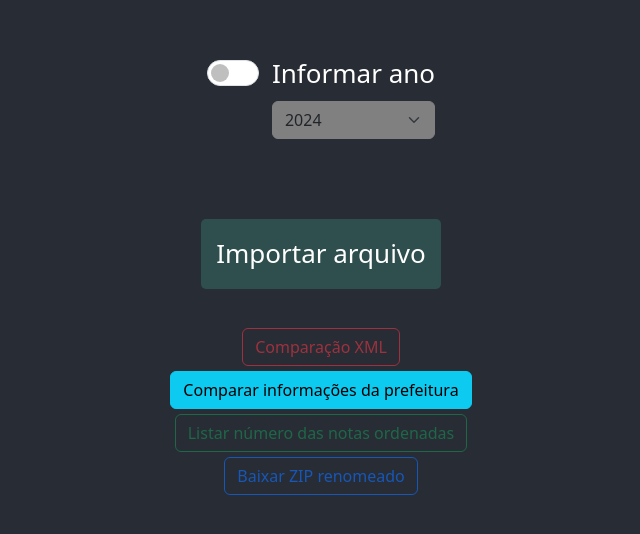
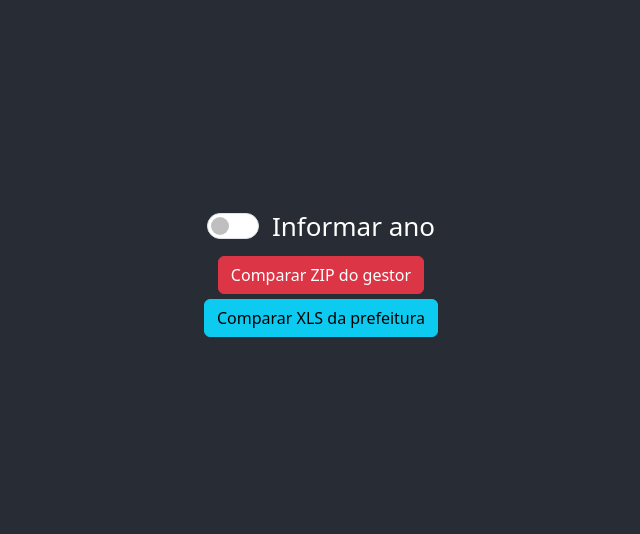
Before and after one commit to VictorLoures/leitorZip, a React (Create React App) app: page / in a window 1280 px wide. Shown: the part 126-660 px from the top of the page, without its empty margins (319-959 px from the left). Built offline with nearby package versions, Linux system fonts and the light colour scheme.

Commit message:
Redsign e alteração da estrutura

```diff
--- a/package.json
+++ b/package.json
@@ -7,7 +7,6 @@
     "@testing-library/react": "^13.4.0",
     "@testing-library/user-event": "^13.5.0",
     "bootstrap": "^5.3.1",
-    "js-file-download": "^0.4.12",
     "jszip": "^3.10.1",
     "react": "^18.2.0",
     "react-dom": "^18.2.0",
--- a/src/App.js
+++ b/src/App.js
@@ -1,6 +1,5 @@
 import "./App.css";
 import JSZip from "jszip";
-import download from "js-file-download";
 import { useState } from "react";
 import "bootstrap/dist/css/bootstrap.min.css";
 import {
@@ -55,9 +54,7 @@ function App() {
     useState(false);
   const [notasGestor, setNotasGestor] = useState(null);
   const toggleComparacao = () => {
-    if (!modalComparacao) {
-      listarNotas();
-    } else {
+    if (modalComparacao) {
       setInfoGestor(null);
       setShowResult(false);
       setNotasPresentesGestor(null);
@@ -76,14 +73,6 @@ function App() {
     setModalComparacaoPrefeitura(!modalComparacaoPrefeitura);
   };
 
-  const downloadZip = (zip, name) => {
-    zip.generateAsync({ type: "blob" }).then((blobdata) => {
-      const zipblob = new Blob([blobdata]);
-      download(zipblob, name);
-      setTimeout(() => window.location.reload(true), 500);
-    });
-  };
-
   const setZip = (file) => {
     setPath(file.target.files[0]);
     setFileName(getNameFmt(file));
@@ -97,26 +86,6 @@ function App() {
   const getNameFmt = (file) => {
     const name = file.target.value;
     return name.substring(name.lastIndexOf("\\") + 1, name.indexOf("."));
-  };
-
-  const downloadZipRenomeado = () => {
-    const zip = JSZip();
-    const zipDownload = JSZip();
-    zip.loadAsync(path).then(function (res) {
-      if (res.files) {
-        const keys = Object.keys(res.files);
-        zipDownload.files = {};
-        keys.forEach((key) => {
-          const index = res.files[key].name.lastIndexOf(".xml") - 11;
-          const name = res.files[key].name.substring(index);
-
-          res.files[key].name = name;
-          zipDownload.files[res.files[key].name] = res.files[key];
-        });
-        downloadZip(zipDownload, fileName + "Renomeado.zip");
-        document.getElementById("inputFile").value = "";
-      }
-    });
   };
 
   const listarNotas = () => {
@@ -269,6 +238,43 @@ function App() {
                     type="textarea"
                     onChange={(info) => setInfoGestor(info.target.value)}
                   />
+                  <div
+                    style={{
+                      color: "white",
+                      display: "flex",
+                      flexDirection: "column",
+                      alignItems: "center",
+                      gap: "10px",
+                      marginTop: "10px",
+                    }}
+                  >
+                    <label for="inputFile" className="inputFile">
+                      Importar arquivo
+                    </label>
+                    <input
+                      type="file"
+                      id="inputFile"
+                      onChange={setZip}
+                      className="hidden"
+                      textContent="teste"
+                      name="inputFile"
+                      accept=".zip"
+                    />
+                    {fileName && (
+                      <p style={{ color: "black" }}>
+                        Arquivo escolhido: {fileName + ".zip"}
+                      </p>
+                    )}
+                    <Button
+                      onClick={toggle}
+                      color="success"
+                      outline={!path}
+                      disabled={!path}
+                      style={{ marginBottom: 5, cursor: "pointer" }}
+                    >
+                      Listar número das notas ordenadas
+                    </Button>
+                  </div>
                   <Button
                     onClick={traduzirInfoGestor}
                     color="primary"
@@ -417,6 +423,7 @@ function App() {
           <FormGroup switch>
             <Input type="switch" onClick={setInfoAno} id="switch1" />
             <Label switch={"switch1"}>Informar ano</Label>
+            {informarAno && (
               <Input
                 id="exampleSelect"
                 name="select"
@@ -433,57 +440,23 @@ function App() {
                   );
                 })}
               </Input>
-            <br />
+            )}
             <br />
           </FormGroup>
         </div>
-        <label for="inputFile" className="inputFile">
-          Importar arquivo
-        </label>
-        <input
-          type="file"
-          id="inputFile"
-          onChange={setZip}
-          className="hidden"
-          textContent="teste"
-          name="inputFile"
-          accept=".zip"
-        />
-        {fileName && <p>Arquivo escolhido: {fileName + ".zip"}</p>}
-        <br />
         <Button
           onClick={toggleComparacao}
           color="danger"
-          outline={!path}
-          disabled={!path}
           style={{ marginBottom: 5, cursor: "pointer" }}
         >
-          Comparação XML
+          Comparar ZIP do gestor
         </Button>
         <Button
           onClick={toggleComparacaoPrefeitura}
           color="info"
           style={{ marginBottom: 5, cursor: "pointer" }}
         >
-          Comparar informações da prefeitura
-        </Button>
-        <Button
-          onClick={toggle}
-          color="success"
-          outline={!path}
-          disabled={!path}
-          style={{ marginBottom: 5, cursor: "pointer" }}
-        >
-          Listar número das notas ordenadas
-        </Button>
-        <Button
-          onClick={downloadZipRenomeado}
-          color="primary"
-          outline={!path}
-          disabled={!path}
-          style={{ cursor: "pointer" }}
-        >
-          Baixar ZIP renomeado
+          Comparar XLS da prefeitura
         </Button>
         {getModal()}
         {getModalComparacao()}
```
Also changed, not shown: 1 other file (tests, documents, lock files or other folders). Lines whose indentation alone changed are shown as unchanged.
